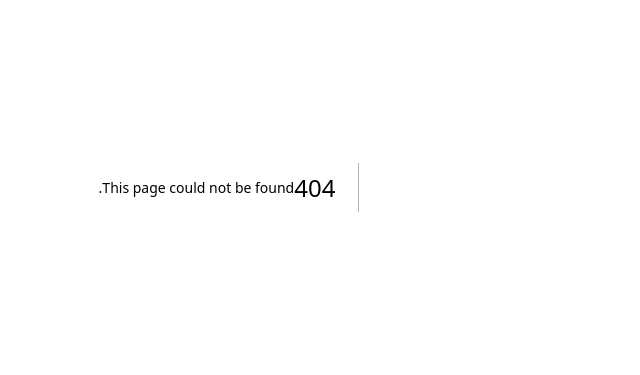
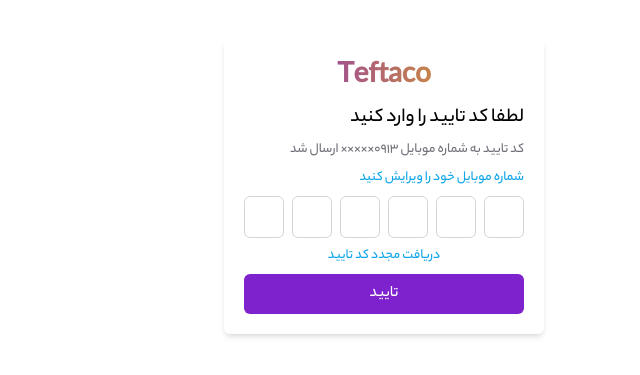
Before and after one commit to MooudMohammady/Authentication-Frontend, a Next.js app: page /auth/otp in a window 1280 px wide. Before the commit this address had no page. Shown: the part 213-588 px from the top of the page, without its empty margins (443-1083 px from the left). Built offline with nearby package versions, Linux system fonts and the light colour scheme.

Commit message:
ui of authpage & passPage & OTPPage complated

```diff
--- a/package.json
+++ b/package.json
@@ -14,7 +14,8 @@
     "next": "14.0.3",
     "react": "^18",
     "react-dom": "^18",
-    "react-icons": "^4.12.0"
+    "react-icons": "^4.12.0",
+    "yup": "^1.3.2"
   },
   "devDependencies": {
     "@types/node": "^20",
--- /dev/null
+++ b/src/app/auth/otp/page.tsx
@@ -0,0 +1,78 @@
+"use client";
+import React, { useState } from "react";
+import { ErrorMessage, Field, Form, Formik } from "formik";
+import Link from "next/link";
+
+export default function Login_OTP() {
+  const [otp, setOtp] = useState(["", "", "", "", "", ""]);
+
+  const handleChange = (index : number, value : string) => {
+    // اگر عدد وارد شده معتبر نباشد، اجازه ورود آن را ندهید
+    if (!/^[0-9]*$/.test(value)) {
+      return;
+    }
+
+    // به فیلد بعدی منتقل شوید اگر فیلد فعلی پر شده است
+    if (value !== "" && index < otp.length - 1) {
+      document.getElementById(`otp-input-${index + 1}`)!.focus();
+    }
+
+    // به روز رسانی مقدار فیلد
+    const newOtp = [...otp];
+    newOtp[index] = value;
+    setOtp(newOtp);
+  };
+
+  const handleKeyDown = (index:number, event : React.KeyboardEvent<HTMLInputElement>) => {
+    // اگر دکمه بک‌اسپیس فشرده شده باشد و مقدار فیلد خالی نباشد، مقدار فیلد پاک شود و به فیلد قبلی منتقل شویم
+    if (event.key === "Backspace" && otp[index] === "" && index > 0) {
+      const newOtp = [...otp];
+      newOtp[index - 1] = "";
+      setOtp(newOtp);
+      document.getElementById(`otp-input-${index - 1}`)!.focus();
+    }
+  };
+
+  return (
+    <main className="h-screen grid place-items-center">
+      <Formik
+      initialValues={{
+        otp: otp.join(""), // ترکیب کردن اطلاعات وارد شده به یک رشته
+      }}
+        onSubmit={async (value) => {
+          console.log(value);
+        }}>
+        <Form className="shadow-md p-5 rounded-md flex flex-col gap-2 max-w-xs w-full">
+          <span className="bg-clip-text text-transparent bg-gradient-to-r from-purple-700 to-yellow-500 font-bold text-center text-3xl">
+            Teftaco
+          </span>
+          <h1 className="text-xl">لطفا کد تایید را وارد کنید</h1>
+          <p className="text-sm text-zinc-500">کد تایید به شماره موبایل 0913××××× ارسال شد</p>
+          <Link href={'/auth'} className="text-sm text-sky-500">شماره موبایل خود را ویرایش کنید</Link>
+          <div className="flex gap-2" dir="ltr">
+            {otp.map((value, index) => (
+              <Field
+                key={index}
+                type="text"
+                name={`otp-${index}`}
+                id={`otp-input-${index}`}
+                value={value}
+                onChange={(e : React.ChangeEvent<HTMLInputElement>) => handleChange(index, e.target.value)}
+                onKeyDown={(e:React.KeyboardEvent<HTMLInputElement>) => handleKeyDown(index, e)}
+                maxLength={1}
+                className="p-2 rounded-md border border-gray-300 focus:outline-none focus:border-purple-700 text-center w-full"
+              />
+            ))}
+          </div>
+          <ErrorMessage name="otp" component="div" className="text-red-500 text-sm" />
+          <button className="text-sm text-sky-500">دریافت مجدد کد تایید</button>
+          <button
+            type="submit"
+            className="py-2 text-white rounded-md bg-purple-700 hover:bg-purple-600 transition-colors">
+            تایید
+          </button>
+        </Form>
+      </Formik>
+    </main>
+  );
+}
--- /dev/null
+++ b/src/app/auth/page.tsx
@@ -0,0 +1,49 @@
+"use client";
+import React from "react";
+import { ErrorMessage, Field, Form, Formik } from "formik";
+import { LoginSchema } from "@/validations";
+
+export default function Login() {
+  //TODO برسی وارد بودن یا نبودن کاربر با ارسال اولیه شماره موبایل شاید
+  return (
+    <main className="h-screen grid place-items-center">
+      <Formik
+        initialValues={{ phone_number_or_email: "" }}
+        validationSchema={LoginSchema}
+        onSubmit={async (value) => {
+          console.log(value);
+        }}>
+        <Form className="shadow-md p-5 rounded-md flex flex-col gap-2 max-w-xs w-full">
+          <span className="bg-clip-text text-transparent bg-gradient-to-r from-purple-700 to-yellow-500 font-bold text-center text-3xl">
+            Teftaco
+          </span>
+          <h1 className="text-xl">ورود | ثبت نام</h1>
+          <label
+            htmlFor="phone_number_or_email"
+            className="text-sm text-zinc-500"></label>
+          <ErrorMessage id="phone_number_or_email" name="phone_number_or_email">
+            {(err) => <span className="text-red-500">{err}</span>}
+          </ErrorMessage>
+          <Field
+            id="phone_number_or_email"
+            name="phone_number_or_email"
+            placeholder="لطفا شماره موبایل یا ایمیل خود را وارد کنید"
+            className="border p-2 rounded-md focus:border-sky-500 focus:caret-sky-500 focus:outline-none"
+          />
+          <p className="text-[12px] text-zinc-400">
+            ورود شما به معنی قبول{" "}
+            <a href="#صفحه قوانین" className="text-sky-500">
+              قوانین تفتاکو
+            </a>{" "}
+            می باشد.
+          </p>
+          <button
+            type="submit"
+            className="py-2 text-white rounded-md bg-purple-700 hover:bg-purple-600 transition-colors">
+            ارسال کد تایید
+          </button>
+        </Form>
+      </Formik>
+    </main>
+  );
+}
--- /dev/null
+++ b/src/app/auth/pass/page.tsx
@@ -0,0 +1,43 @@
+"use client";
+import React from "react";
+import { ErrorMessage, Field, Form, Formik } from "formik";
+import { Login_Password_Schema } from "@/validations";
+
+export default function Login_Password() {
+  return (
+    <main className="h-screen grid place-items-center">
+      <Formik
+        initialValues={{ password: "" }}
+        validationSchema={Login_Password_Schema}
+        onSubmit={async (value) => {
+          console.log(value);
+        }}>
+        <Form className="shadow-md p-5 rounded-md flex flex-col gap-2 max-w-xs w-full">
+          <span className="bg-clip-text text-transparent bg-gradient-to-r from-purple-700 to-yellow-500 font-bold text-center text-3xl">
+            Teftaco
+          </span>
+          <label
+            htmlFor="password"
+            className="text-sm text-zinc-500"></label>
+          <ErrorMessage id="password" name="password">
+            {(err) => <span className="text-red-500">{err}</span>}
+          </ErrorMessage>
+          <Field
+            id="password"
+            name="password"
+            type='password'
+            placeholder="لطفا رمز عبور خود را وارد کنید ..."
+            className="border p-2 rounded-md focus:border-sky-500 focus:caret-sky-500 focus:outline-none"
+          />
+          <a href="#ورود با زمر یکبار مصرف" className="text-sm text-sky-500">ورود با زمر یکبار مصرف ←</a>
+          <a href="#تغییر رمز عبور" className="text-sm text-sky-500">تغییر رمز عبور ←</a>
+          <button
+            type="submit"
+            className="py-2 text-white rounded-md bg-purple-700 hover:bg-purple-600 transition-colors mt-3">
+            ورود
+          </button>
+        </Form>
+      </Formik>
+    </main>
+  );
+}
--- a/src/app/login/page.tsx
+++ /dev/null
@@ -1,7 +0,0 @@
-import React from "react";
-import { Field, Form, Formik } from "formik";
-import Image from "next/image";
-
-export default function Login() {
-  return <main className="h-screen grid place-items-center"></main>;
-}
--- a/src/app/sign-up/page.tsx
+++ /dev/null
@@ -1,7 +0,0 @@
-import React from 'react'
-
-export default function SignUp() {
-  return (
-    <div>SignUp</div>
-  )
-}
--- /dev/null
+++ b/src/validations/index.ts
@@ -0,0 +1,26 @@
+import * as yup from 'yup';
+
+export const LoginSchema = yup.object().shape({
+  phone_number_or_email: yup.string()
+     .required('شماره موبایل یا ایمیل اجباری مباشند')
+     .test('phone_number_or_email', 'شماره موبایل یا ایمیل معتبر نیستند', (value) => {
+        return validateEmail(value) || validatePhone(parseInt(value ?? '0'));
+     }),
+  password: yup.string().required()
+});
+
+const validateEmail = (email: string | undefined) => {
+  return yup.string().email().isValidSync(email)
+};
+
+const validatePhone = (phone: number | undefined) => {
+  return yup.number().integer().positive().test(
+     (phone) => {
+       return (phone && phone.toString().length >= 8 && phone.toString().length <= 14) ? true : false;
+     }
+   ).isValidSync(phone);
+};
+
+export const Login_Password_Schema = yup.object().shape({
+  password: yup.string().required().min(4)
+})
```
Also changed, not shown: 1 other file (tests, documents, lock files or other folders).
